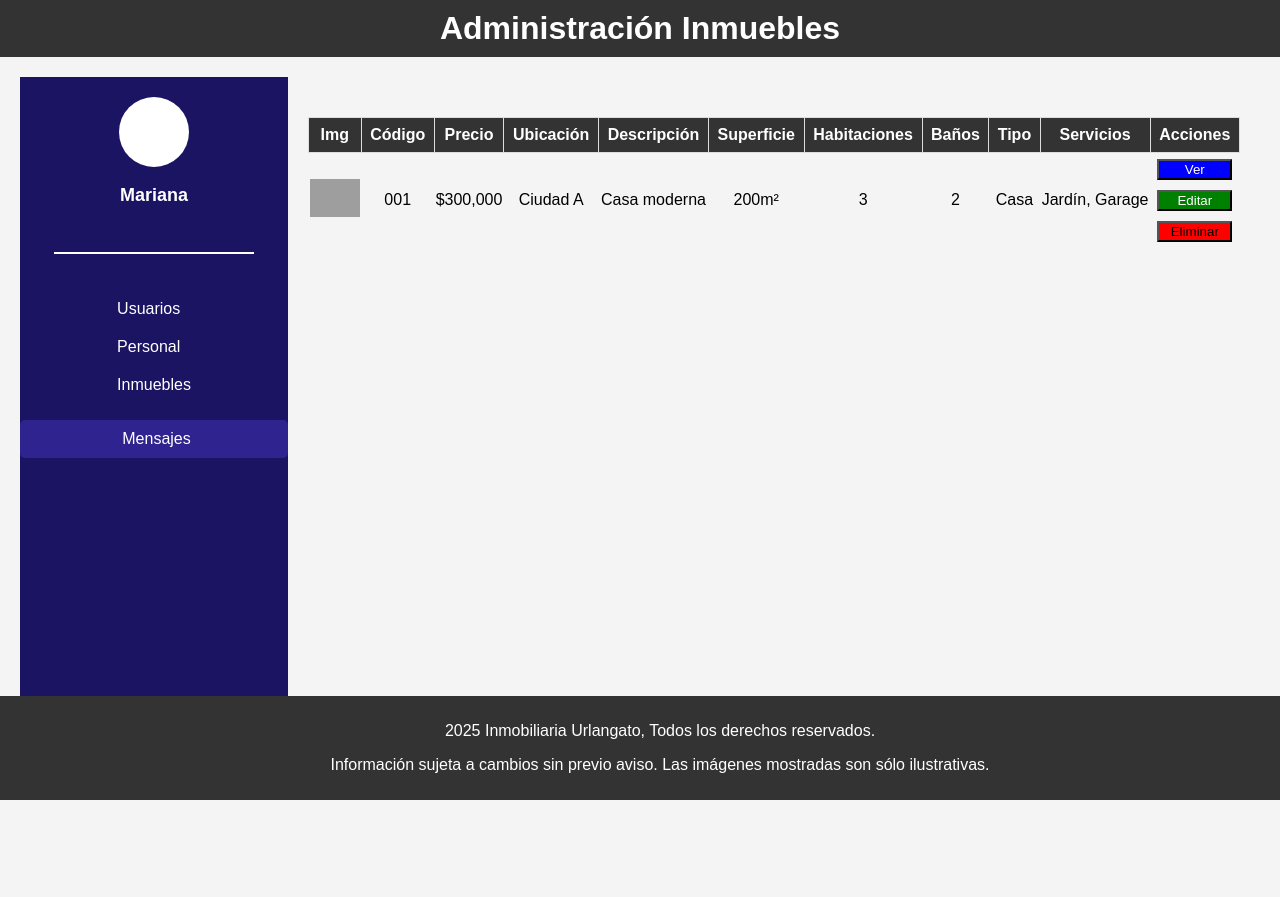
After one commit to MarianaRodriguezG/inmobUri, a PHP site: page /vistas/propiedadesADMIN.php in a window 1280 px wide. The commit adds this page. Run offline with PHP 8.4, Linux system fonts and the light colour scheme; grey boxes are pictures that could not be loaded.

Commit message:
Migracion a php
archivos migrados a php nativo, se agregó el dashboard de administrador.

```diff
--- /dev/null
+++ b/vistas/css/estilosADMIN.css
@@ -0,0 +1,255 @@
+body {
+    font-family: Arial, sans-serif;
+    margin: 0;
+    padding: 0;
+    background-color: #f4f4f4;
+}
+
+header {
+    background-color: #333;
+    color: white;
+    padding: 10px 20px;
+    text-align: center;
+}
+
+header h1 {
+    margin: 0;
+}
+
+nav ul {
+    list-style-type: none;
+    padding: 0;
+}
+
+nav ul li {
+    display: inline;
+    margin-right: 10px;
+}
+
+nav ul li a {
+    color: white;
+    text-decoration: none;
+}
+
+main {
+    padding: 20px;
+    flex: 1; /* Asegura que el contenido principal ocupe el resto del espacio */
+}
+
+.detallesPropiedad table {
+    width: 100%;
+    border-collapse: collapse;
+    margin-top: 20px;
+    overflow-x: auto; /* Permite hacer scroll horizontal */
+
+}
+
+.detallesPropiedad th, .imageneta td {
+    border: 1px solid #ddd;
+    padding: 8px;
+    text-align: center;
+}
+
+.detallesPropiedad th {
+    background-color: #333;
+    color: white;
+    text-align: center;
+    align-items: center;
+}
+
+table td{
+    text-align: center;
+}
+.detallesPropiedad tr:nth-child(even) {
+    background-color: #f2f2f2;
+}
+
+footer {
+    background-color: #333;
+    color: white;
+    text-align: center;
+    padding: 10px 20px;
+    position: fixed;
+    bottom: 0;
+    width: 100%;
+}
+
+img{
+    max-width: 50px;
+    max-height: 50px;
+}
+
+th{
+    text-align: center;
+}
+
+.opciones {
+    /* background-color: #333; */
+    color: white;
+    text-align: center;
+    align-items: center;
+    display: flex;
+    flex-direction: column;
+}
+button{
+    width: 75px;
+    margin: 5px;
+}
+
+.ver{
+    background-color: blue;
+    color:white;
+}
+
+.actualizar{
+    background-color: green;
+    color:white;
+}
+
+.eliminar{
+    background-color: red;
+    color:black;
+}
+
+.sidebar {
+    width: 20%;
+    height: 75vh;
+    background-color: #1a1463;
+    color: white;
+    display: flex;
+    flex-direction: column;
+    align-items: center;
+    padding: 20px 10px;
+}
+
+.profile {
+    text-align: center;
+    margin-bottom: 20px;
+}
+
+.avatar {
+    width: 70px;
+    height: 70px;
+    background-color: white;
+    border-radius: 50%;
+    margin: 0 auto 10px;
+}
+
+.name {
+    font-size: 18px;
+    font-weight: bold;
+}
+
+hr {
+    width: 80%;
+    border: 0.5px solid white;
+    margin-bottom: 20px;
+}
+
+nav ul {
+    list-style: none;
+    width: 100%;
+}
+
+nav ul li {
+    padding: 10px;
+    text-align: left;
+    display: flex;
+    align-items: center;
+    cursor: pointer;
+    transition: background 0.3s;
+}
+
+nav ul li i {
+    margin-right: 10px;
+}
+
+nav ul li:hover {
+    background-color: #2e238f;
+    border-radius: 5px;
+}
+
+.messages {
+    margin-top: auto;
+    padding: 10px;
+    width: 100%;
+    text-align: center;
+    cursor: pointer;
+    background-color: #2e238f;
+    border-radius: 5px;
+    margin-bottom: 250px;
+}
+
+.messages i {
+    margin-right: 5px;
+}
+
+.container {
+    display: flex;
+    width: 100%;
+    height: 100vh;
+}
+
+.detallesPropiedad {
+    flex: 1; /* Hace que la tabla ocupe el espacio restante */
+    padding: 20px;
+    overflow-y: auto; /* Para que la tabla sea desplazable si es grande */
+}
+
+/* Ocultar la sidebar en móviles y agregar botón de menú */
+.menu-toggle {
+    display: none;
+    background-color: #1a1463;
+    color: white;
+    border: none;
+    padding: 10px;
+    cursor: pointer;
+    width: 100%;
+    text-align: left;
+    font-size: 18px;
+}
+
+.sidebar.active {
+    display: flex;
+}
+
+
+@media screen and (max-width: 768px) {
+    .detallesPropiedad table,
+    .detallesPropiedad thead,
+    .detallesPropiedad tbody,
+    .detallesPropiedad th,
+    .detallesPropiedad td,
+    .detallesPropiedad tr {
+        display: block;
+        width: 100%;
+    }
+
+    .detallesPropiedad thead {
+        display: none; /* Oculta encabezado en móviles */
+    }
+
+    .detallesPropiedad tr {
+        margin-bottom: 15px;
+        border: 1px solid #ddd;
+        padding: 10px;
+        background: white;
+    }
+
+    @media screen and (max-width: 768px) {
+        .detallesPropiedad td {
+            text-align: left;
+            display: flex
+    ;
+            justify-content: space-around;
+            padding: 5px;
+            align-items: center;
+        }
+    }
+
+    .detallesPropiedad td:before {
+        content: attr(data-label);
+        font-weight: bold;
+        text-transform: uppercase;
+    }
+}
--- /dev/null
+++ b/vistas/propiedadesADMIN.php
@@ -0,0 +1,96 @@
+<!DOCTYPE html>
+<html lang="en">
+<head>
+    <meta charset="UTF-8">
+    <meta name="viewport" content="width=device-width, initial-scale=1.0">
+    <title>Document</title>
+    <link rel="stylesheet" href="./vistas/css/estilosADMIN.css">
+</head>
+<body>
+    <header>
+        <h1>Administración Inmuebles</h1>
+    </header>
+
+    <main>
+        <!-- Contenedor principal con display: flex -->
+        <div class="container">
+             <!-- Botón para mostrar/ocultar menú en móviles -->
+        <button class="menu-toggle">☰ Menú</button>
+            <!-- Sidebar -->
+            <div class="sidebar">
+                <div class="profile">
+                    <div class="avatar"></div>
+                    <p class="name">Mariana</p>
+                </div>
+                <hr>
+                <nav>
+                    <ul>
+                        <li><a href="usuariosADMIN.htm"><i class="fas fa-users"></i> Usuarios</a></li>
+                        <li><a href="empleadosADMIN.htm"><i class="fas fa-user-tie"></i> Personal</a></li>
+                        <li><a href="#"><i class="fas fa-building"></i> Inmuebles</a></li>
+                    </ul>
+                </nav>
+                <div class="messages">
+                    <i class="fas fa-envelope"></i> Mensajes
+                </div>
+            </div>
+
+            <!-- Detalles de la propiedad (tabla) -->
+            <section class="detallesPropiedad">
+                <table>
+                    <thead>
+                        <tr>
+                            <th>Img</th>
+                            <th>Código</th>
+                            <th>Precio</th>
+                            <th>Ubicación</th>
+                            <th>Descripción</th>
+                            <th>Superficie</th>
+                            <th>Habitaciones</th>
+                            <th>Baños</th>
+                            <th>Tipo</th>
+                            <th>Servicios</th>
+                            <th>Acciones</th>
+                        </tr>
+                    </thead>
+                    <tbody>
+                        <tr>
+                            <tbody>
+                                <tr>
+                                    <td data-label="Img"><img src="https://img.freepik.com/foto-gratis/casa-aislada-campo_1303-23773.jpg" alt="Casa"></td>
+                                    <td data-label="Código">001</td>
+                                    <td data-label="Precio">$300,000</td>
+                                    <td data-label="Ubicación">Ciudad A</td>
+                                    <td data-label="Descripción">Casa moderna</td>
+                                    <td data-label="Superficie">200m²</td>
+                                    <td data-label="Habitaciones">3</td>
+                                    <td data-label="Baños">2</td>
+                                    <td data-label="Tipo">Casa</td>
+                                    <td data-label="Servicios">Jardín, Garage</td>
+                                    <td data-label="Acciones" class="opciones">
+                                        <button class="ver">Ver</button>
+                                        <button class="actualizar">Editar</button>
+                                        <button class="eliminar">Eliminar</button>
+                                    </td>
+                                </tr>
+                            </tbody>
+                        </tr>
+                        <!-- Más filas según sea necesario -->
+                    </tbody>
+                </table>
+            </section>
+        </div>
+    </main>
+
+    <footer>
+        <p>2025 Inmobiliaria Urlangato, Todos los derechos reservados.</p>
+        <p>Información sujeta a cambios sin previo aviso. Las imágenes mostradas son sólo ilustrativas.</p>
+    </footer>
+    <script>
+        // JavaScript para activar/desactivar el menú en móviles
+        document.querySelector('.menu-toggle').addEventListener('click', function() {
+            document.querySelector('.sidebar').classList.toggle('active');
+        });
+    </script>
+</body>
+</html>
```
Also changed, not shown: controlador/UsuarioControlador.php (added, +24 -0 lines), index.php (renamed from index.htm, +5 -5 lines), login.php (renamed from login.htm, +16 -5 lines), modelo/Conexion.php (added, +17 -0 lines), modelo/usuarioDAO.php (+21 -0 lines), vistas/empleadosADMIN.php (added, +86 -0 lines), vistas/propiedades.php (renamed from propiedades.htm, +5 -5 lines), vistas/usuariosADMIN.php (added, +79 -0 lines), controlador/controladorUsuario.php (deleted), logout.php (renamed from logout.htm), signup.php (added), vistas/nosotros.php (renamed from nosotros.htm), vistas/operaciones.php (renamed from operaciones.htm), vistas/panelAdmin.php (renamed from panelAdmin.htm), 1 more files.
